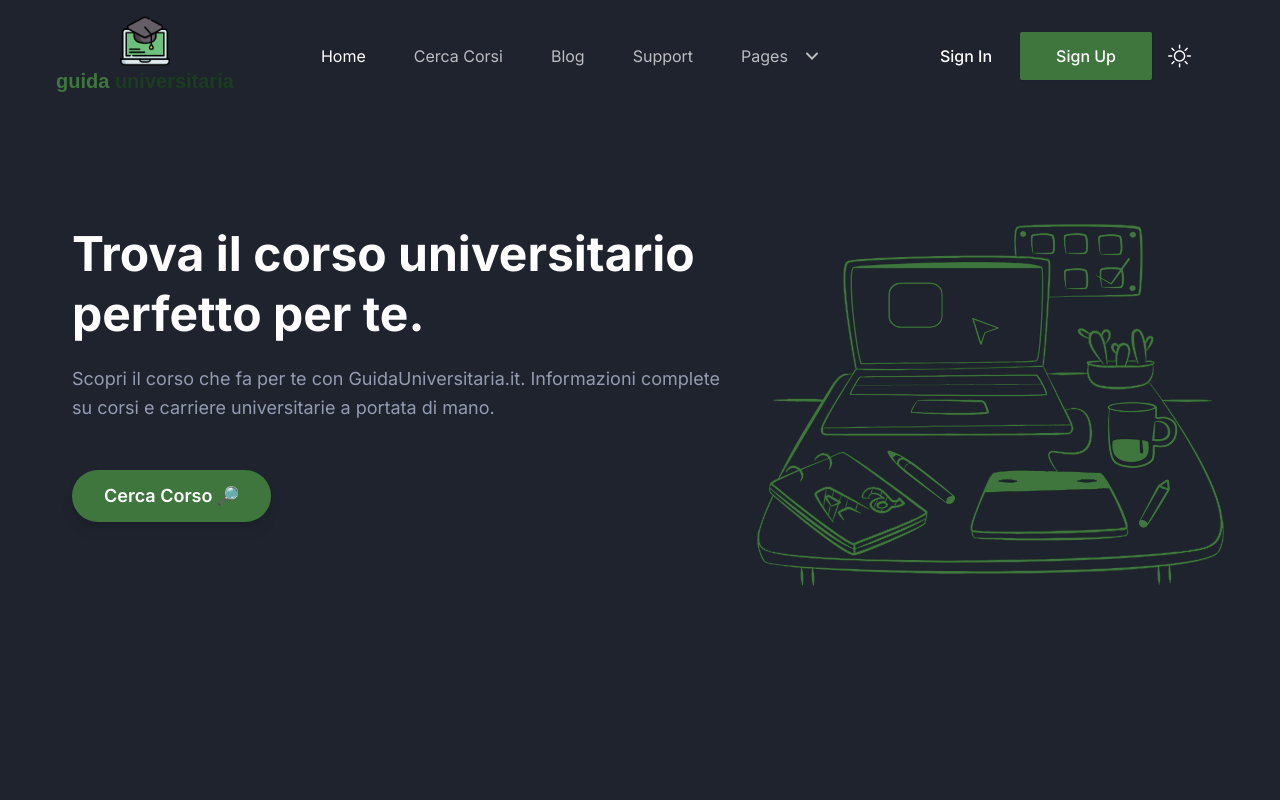
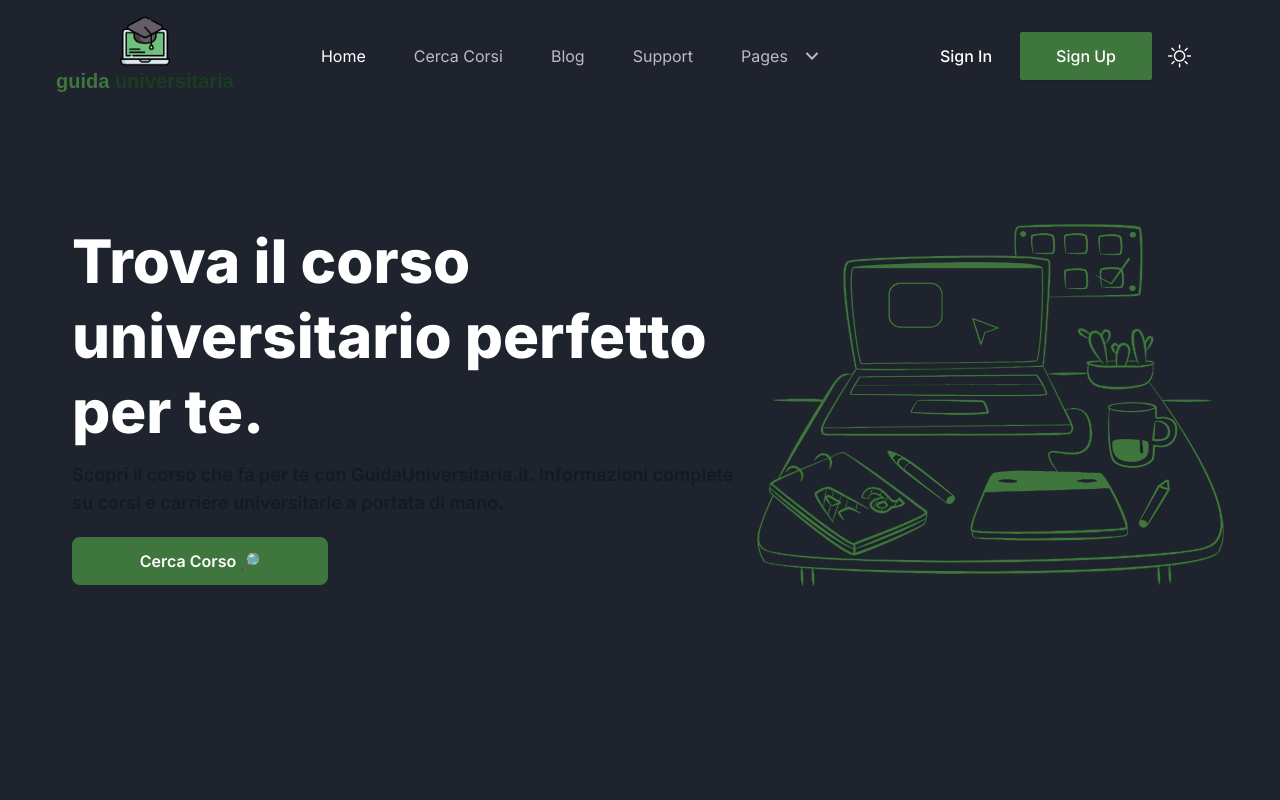
Before and after one commit to Attol8/guidauniversitaria, a Next.js app: page / in a window 1280 px wide. Shown: the top 800 px of the page. Built offline with nearby package versions, Linux system fonts and the light colour scheme.

Commit message:
style Hero Page

```diff
--- a/src/components/Hero/index.tsx
+++ b/src/components/Hero/index.tsx
@@ -9,7 +9,6 @@ const Hero = () => {
     >
       <div className="container mx-auto px-4 h-full flex items-center justify-center">
         <div className="flex flex-col items-center justify-between h-full w-full md:flex-row-reverse md:items-start">
-          {/* Adjust margins in the flex item containing the image for mobile views */}
           <div className="w-full md:w-2/5 order-last md:order-none mt-8 md:mt-0">
             <div className="relative w-full h-auto">
               <Image
@@ -23,20 +22,18 @@ const Hero = () => {
           </div>
           <div className="w-full md:w-3/5 px-4">
             <div className="text-center md:text-left mx-auto max-w-full">
-              <h1 className="mb-5 text-3xl font-bold leading-tight text-[#1a3d1f] dark:text-white sm:text-5xl sm:leading-tight md:text-5xl md:leading-tight">
+              <h1 className="text-6xl font-extrabold leading-tight text-[#1a3d1f] dark:text-white mb-3">
                 Trova il corso universitario perfetto per te.
               </h1>
-              <p className="mb-12 text-small !leading-relaxed text-body-color dark:text-body-color-dark sm:text-base md:text-lg">
+              <p className="text-lg text-black opacity-80 mb-5 font-semibold">
                 Scopri il corso che fa per te con GuidaUniversitaria.it. Informazioni complete su corsi e carriere universitarie a portata di mano.
               </p>
-              <div className="flex flex-col items-center md:flex-row md:items-start md:justify-start">
-                <Link
-                  href="https://nextjstemplates.com/templates/saas-starter-startup"
-                  className="mb-8 md:mb-0 rounded-full bg-[#3e763d] px-8 py-3 text-lg font-semibold text-white shadow-lg duration-300 ease-in-out hover:bg-[#2f5930] transform hover:-translate-y-1"
-                >
-                  Cerca Corso 🔎
-                </Link>
-              </div>
+              <Link
+                href="https://nextjstemplates.com/templates/saas-starter-startup"
+                className="text-white bg-primary items-center cursor-pointer flex-wrap font-semibold justify-center px-4 text-center capitalize inline-flex w-64 h-12 min-h-[3.00rem] border-2 border-primary border-solid rounded-lg"
+              >
+                Cerca Corso 🔎
+              </Link>
             </div>
           </div>
         </div>
```
